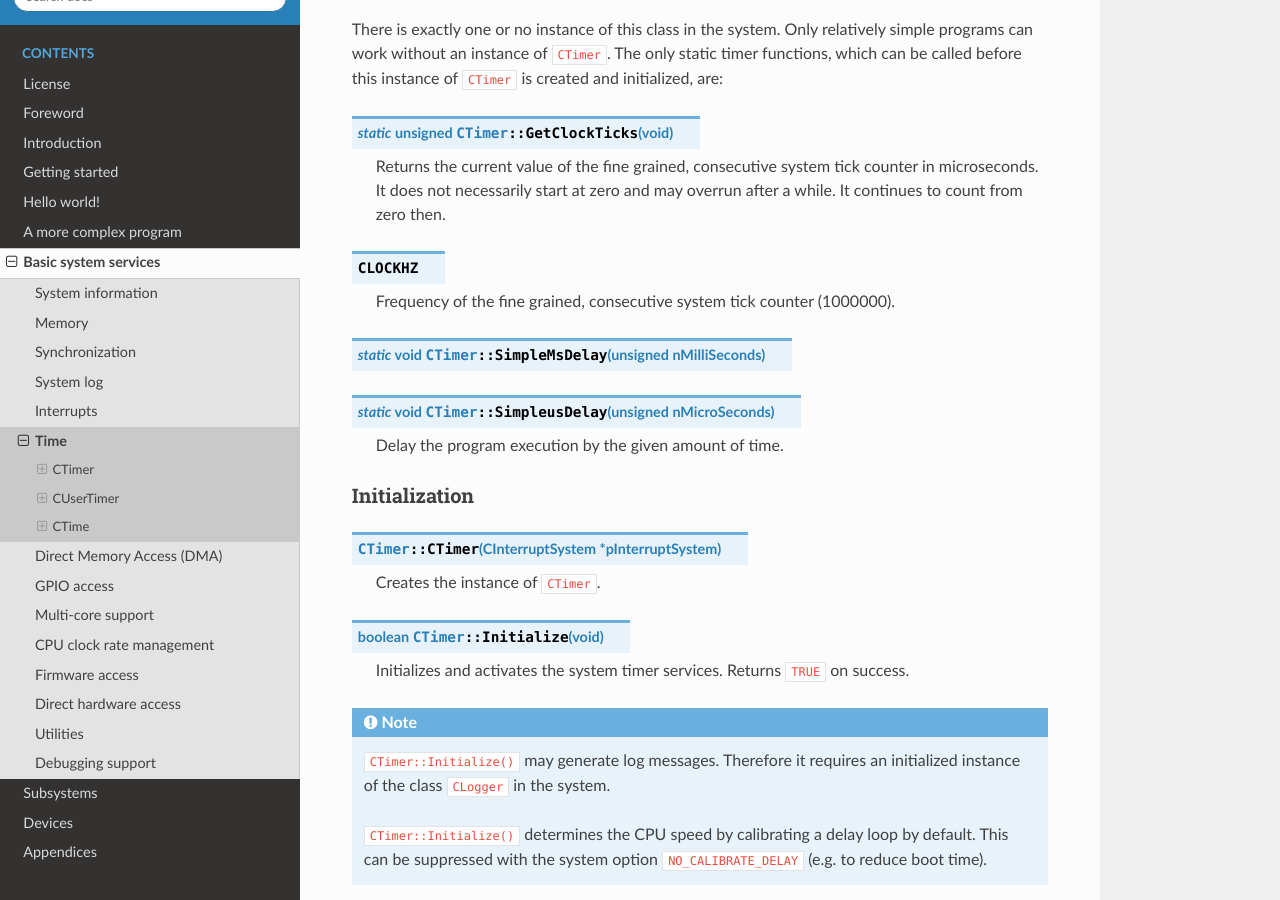
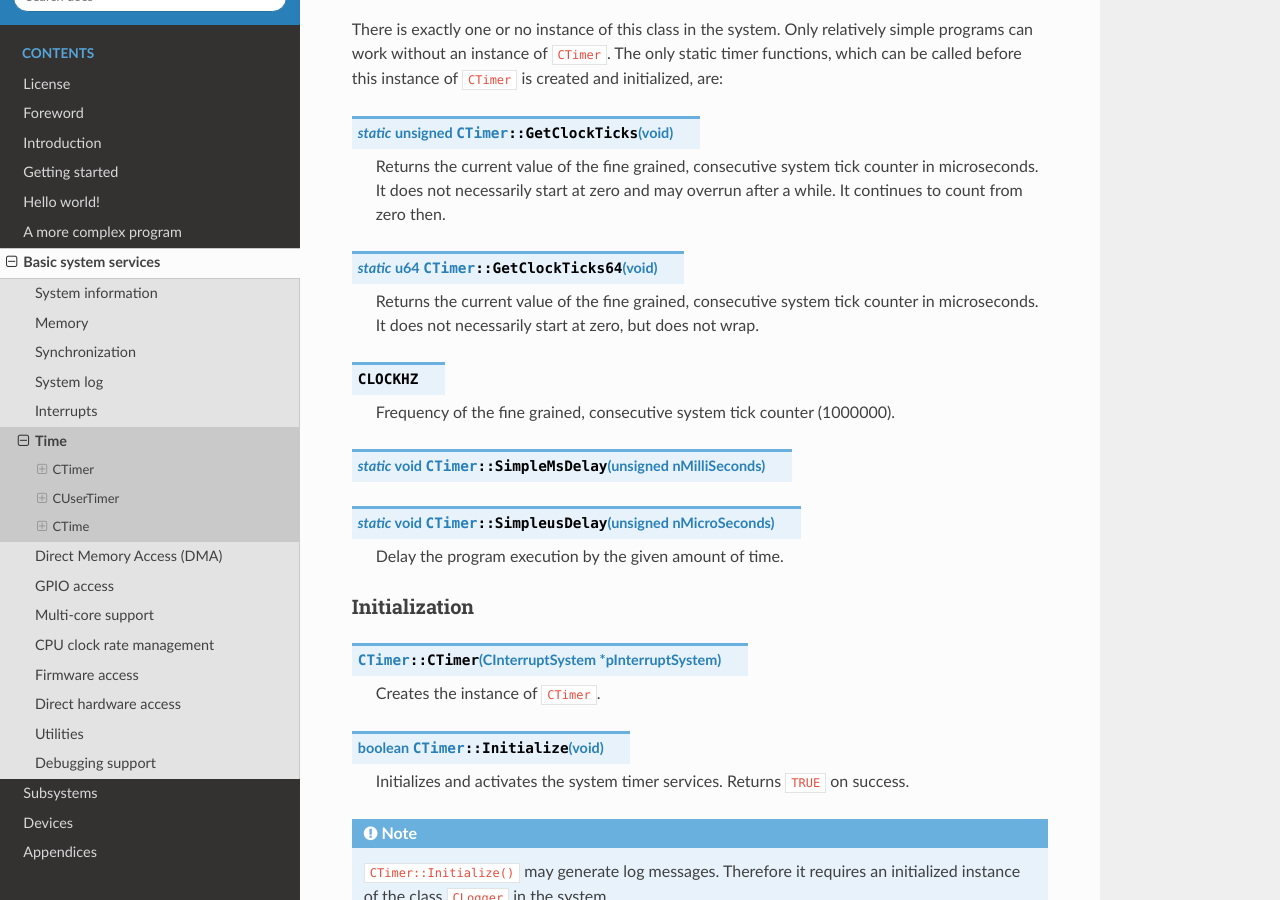
Before and after one commit to rsta2/circle-docs, a Sphinx documentation site: the page built from docs/basic-system-services/time.rst, in a window 1280 px wide and 900 px high, scrolled down 1024 px. Built offline with Sphinx 7.4.7 and the Read the Docs theme 2.0.0, drawn with Linux system fonts in a browser that asks for light colours.

Commit message:
basic-system-services/time: Add GetClockTicks64()

```diff
--- a/docs/basic-system-services/time.rst
+++ b/docs/basic-system-services/time.rst
@@ -36,6 +36,10 @@ There is exactly one or no instance of this class in the system. Only relatively
 .. cpp:function:: static unsigned CTimer::GetClockTicks (void)
 
 	Returns the current value of the fine grained, consecutive system tick counter in microseconds. It does not necessarily start at zero and may overrun after a while. It continues to count from zero then.
+
+.. cpp:function:: static u64 CTimer::GetClockTicks64 (void)
+
+	Returns the current value of the fine grained, consecutive system tick counter in microseconds. It does not necessarily start at zero, but does not wrap.
 
 .. c:macro:: CLOCKHZ
 
```
